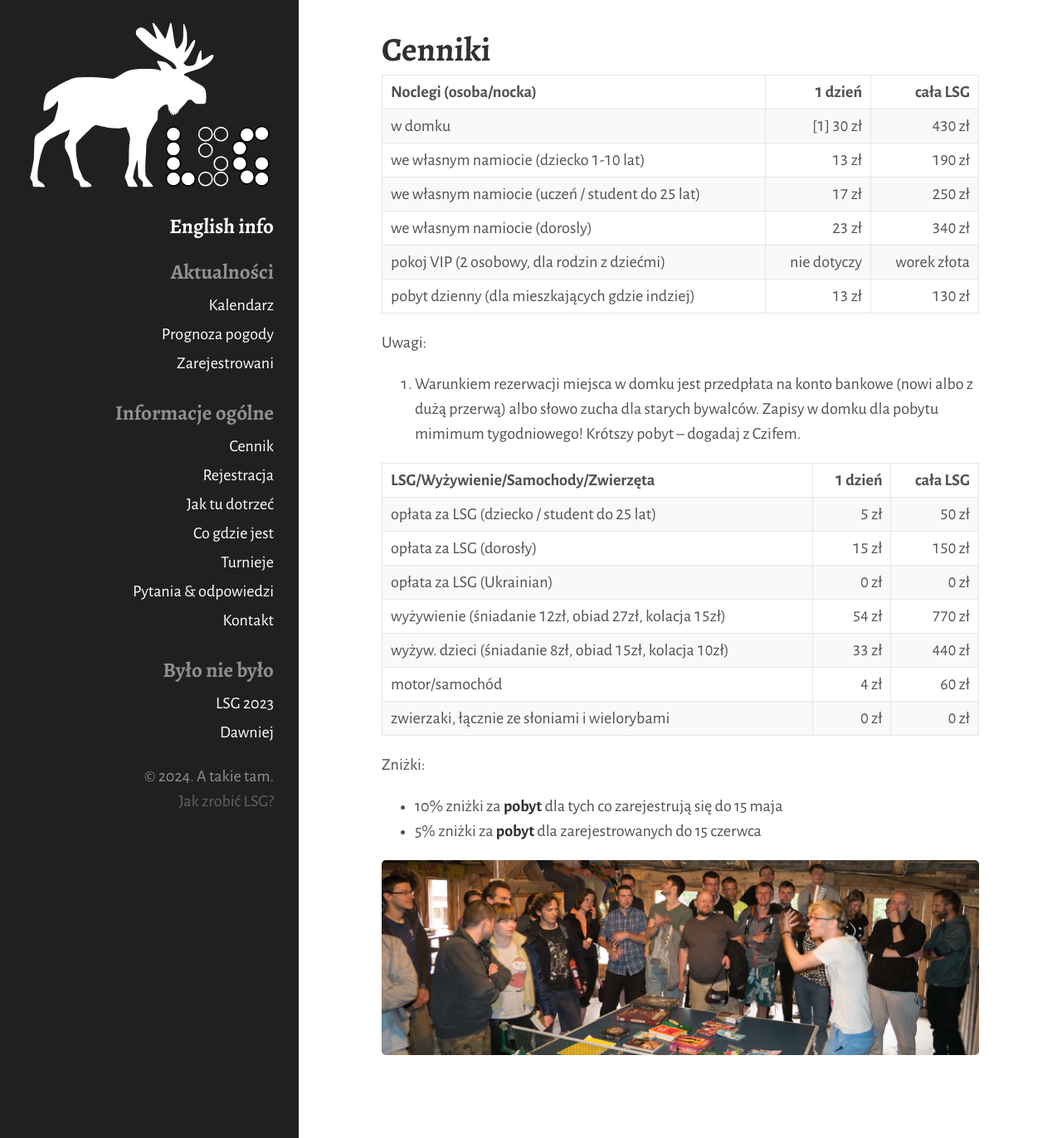
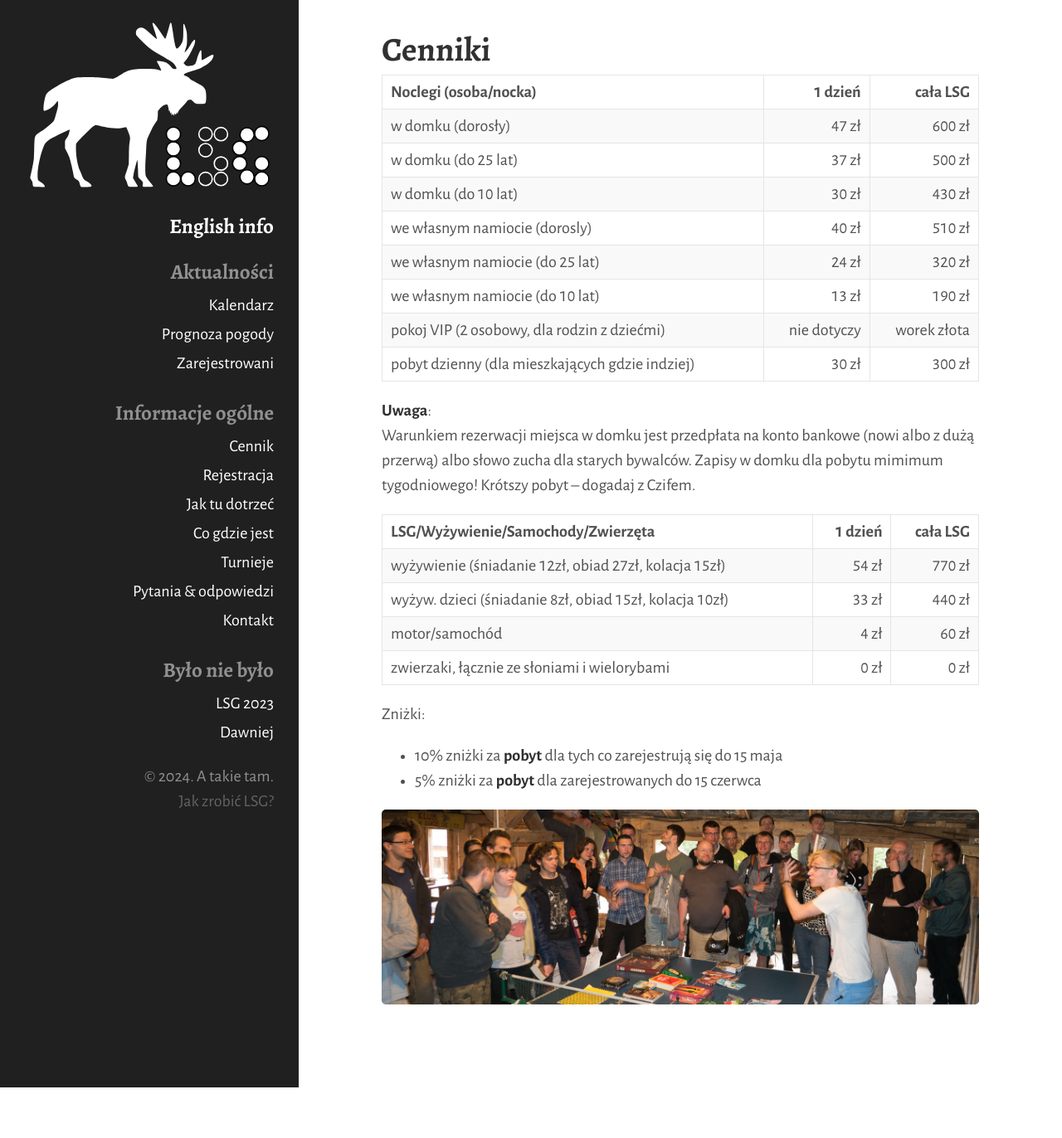
Before and after one commit to tasuki/lsg, a Jekyll site: the page built from cennik.md, in a window 1280 px wide. Shown: the whole page at 83% size. Built offline with Jekyll 4.4.1, drawn with Linux system fonts in a browser that asks for light colours; after the commit the page ends 1311 px from its top, so only the background shows below that; part of the change alters nothing that is shown.

```diff
--- /dev/null
+++ b/_plugins/preprocess_cennik.rb
@@ -0,0 +1,27 @@
+module Jekyll
+  module Converters
+    class PreprocessCennik < Markdown
+      safe true
+      priority :high
+
+      def convert(content)
+        if content.include?('## Cennik')
+          super(sum_prices(content))
+        else
+          super(content)
+        end
+      end
+
+      def sum_prices(content)
+        pattern = /\{\s*(\d+)\s*\+\s*(\d+)\s*\}/
+
+        content.gsub(pattern) do |match|
+          num1 = $1.to_i
+          num2 = $2.to_i
+
+          (num1 + num2).to_s
+        end
+      end
+    end
+  end
+end
--- a/cennik.md
+++ b/cennik.md
@@ -5,23 +5,31 @@ title: Cennik
 
 ## Cenniki
 
-| Noclegi (osoba/nocka)                           |     1 dzień |    cała LSG |
-| ----------------------------------------------- | ----------: | ----------: |
-| w domku                                         |   [1] 30 zł |      430 zł |
-| we własnym namiocie (dziecko 1-10 lat)          |       13 zł |      190 zł |
-| we własnym namiocie (uczeń / student do 25 lat) |       17 zł |      250 zł |
-| we własnym namiocie (dorosly)                   |       23 zł |      340 zł |
-| pokoj VIP (2 osobowy, dla rodzin z dziećmi)     | nie dotyczy | worek złota |
-| pobyt dzienny (dla mieszkających gdzie indziej) |       13 zł |      130 zł |
+<!--
+Tutaj tekst dla Czifa, nie dla konsumpcji publicznej :)
 
-Uwagi:
-1. Warunkiem rezerwacji miejsca w domku jest przedpłata na konto bankowe (nowi albo z dużą przerwą) albo słowo zucha dla starych bywalców. Zapisy w domku dla pobytu mimimum tygodniowego! Krótszy pobyt -- dogadaj z Czifem.
+Opłatę za LSG będziemy wliczać w noclegi dla zmniejszenia ilości negocjacji ze strony uczęstników!
+W poniższej tabeli piszemy ceny tak o: {Alaska + LSG}. Na stronie się potem będzie pokazywała suma.
+
+Od VIPów wybrać tak samo: dorosły 17/170 dorosły, do 25 lat 7/70
+-->
+
+| Noclegi (osoba/nocka)                           |       1 dzień |       cała LSG |
+| ----------------------------------------------- | ------------: | -------------: |
+| w domku (dorosły)                               |  {30 + 17} zł | {430 + 170} zł |
+| w domku (do 25 lat)                             |  {30 +  7} zł | {430 +  70} zł |
+| w domku (do 10 lat)                             |  {30 +  0} zł | {430 +   0} zł |
+| we własnym namiocie (dorosly)                   |  {23 + 17} zł | {340 + 170} zł |
+| we własnym namiocie (do 25 lat)                 |  {17 +  7} zł | {250 +  70} zł |
+| we własnym namiocie (do 10 lat)                 |  {13 +  0} zł | {190 +   0} zł |
+| pokoj VIP (2 osobowy, dla rodzin z dziećmi)     |   nie dotyczy |    worek złota |
+| pobyt dzienny (dla mieszkających gdzie indziej) |  {13 + 17} zł | {130 + 170} zł |
+
+**Uwaga**:
+Warunkiem rezerwacji miejsca w domku jest przedpłata na konto bankowe (nowi albo z dużą przerwą) albo słowo zucha dla starych bywalców. Zapisy w domku dla pobytu mimimum tygodniowego! Krótszy pobyt -- dogadaj z Czifem.
 
 | LSG/Wyżywienie/Samochody/Zwierzęta                         | 1 dzień | cała LSG |
 | ---------------------------------------------------------- | ------: | -------: |
-| opłata za LSG (dziecko / student do 25 lat)                |    5 zł |    50 zł |
-| opłata za LSG (dorosły)                                    |   15 zł |   150 zł |
-| opłata za LSG (Ukrainian)                                  |    0 zł |     0 zł |
 | wyżywienie (śniadanie 12zł, obiad 27zł, kolacja 15zł)      |   54 zł |   770 zł |
 | wyżyw. dzieci (śniadanie 8zł, obiad 15zł, kolacja 10zł)    |   33 zł |   440 zł |
 | motor/samochód                                             |    4 zł |    60 zł |
```
